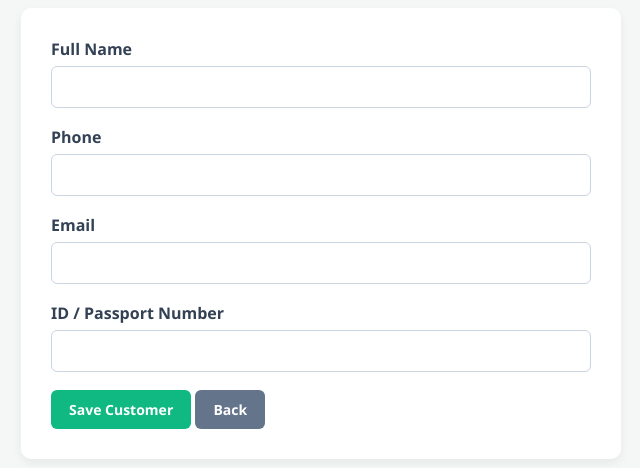
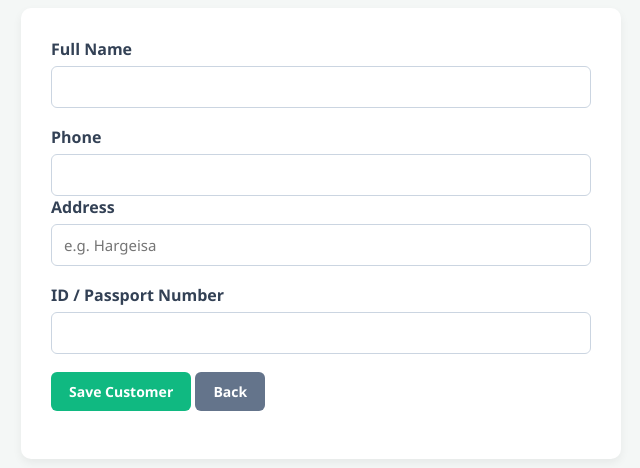
Before and after one commit to hanaabdi303-cell/Hotel-Management-System, a Django app: page /customers/add/ in a window 1280 px wide. Shown: the part 156-624 px from the top of the page, without its empty margins (89-729 px from the left). Run offline with Django 5.2, Linux system fonts and the light colour scheme; a user stored in the database is signed in.

Commit message:
Fix customer address field and update database

```diff
--- a/hotel/models.py
+++ b/hotel/models.py
@@ -26,10 +26,12 @@ class Customer(models.Model):
     full_name = models.CharField(max_length=100)
     phone = models.CharField(max_length=20)
     email = models.EmailField(blank=True, null=True)
+    address = models.CharField(max_length=200, default='Hargeisa')
     id_number = models.CharField(max_length=50)
 
     def __str__(self):
         return self.full_name
+
 
 class Reservation(models.Model):
     STATUS_CHOICES = [
--- a/hotel/templates/hotel/customer_form.html
+++ b/hotel/templates/hotel/customer_form.html
@@ -16,10 +16,9 @@
         <div class="form-group">
             <label>Phone</label>
             <input type="text" name="phone" value="{{ customer.phone|default:'' }}" required>
-        </div>
         <div class="form-group">
-            <label>Email</label>
-            <input type="email" name="email" value="{{ customer.email|default:'' }}">
+            <label>Address</label>
+            <input type="text" name="address" value="{{ customer.address|default:'' }}" placeholder="e.g. Hargeisa" required>
         </div>
         <div class="form-group">
             <label>ID / Passport Number</label>
--- a/hotel/views.py
+++ b/hotel/views.py
@@ -118,6 +118,7 @@ def customer_add(request):
             full_name=request.POST.get('full_name'),
             phone=request.POST.get('phone'),
             email=request.POST.get('email'),
+            address=request.POST.get('address', 'Hargeisa'),
             id_number=request.POST.get('id_number')
         )
         return redirect('customer_list')
@@ -130,6 +131,7 @@ def customer_edit(request, id):
         customer.full_name = request.POST.get('full_name')
         customer.phone = request.POST.get('phone')
         customer.email = request.POST.get('email')
+        customer.address = request.POST.get('address', 'Hargeisa')
         customer.id_number = request.POST.get('id_number')
         customer.save()
         return redirect('customer_list')
```
Also changed, not shown: db.sqlite3.
